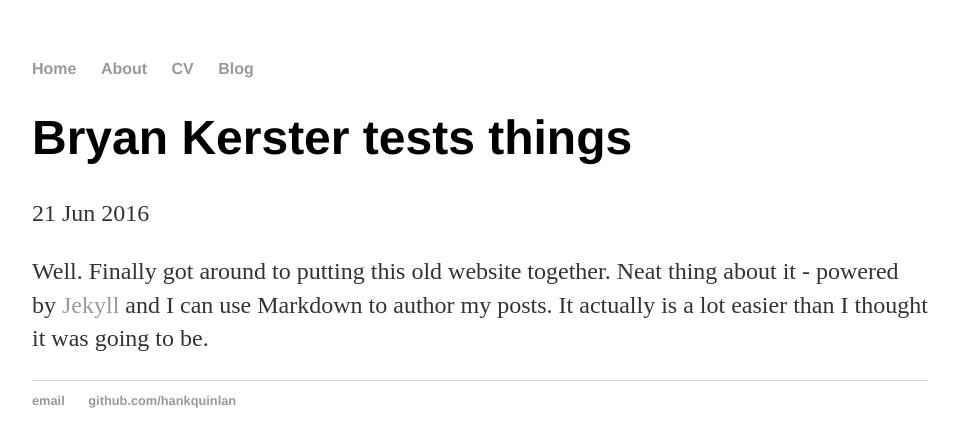
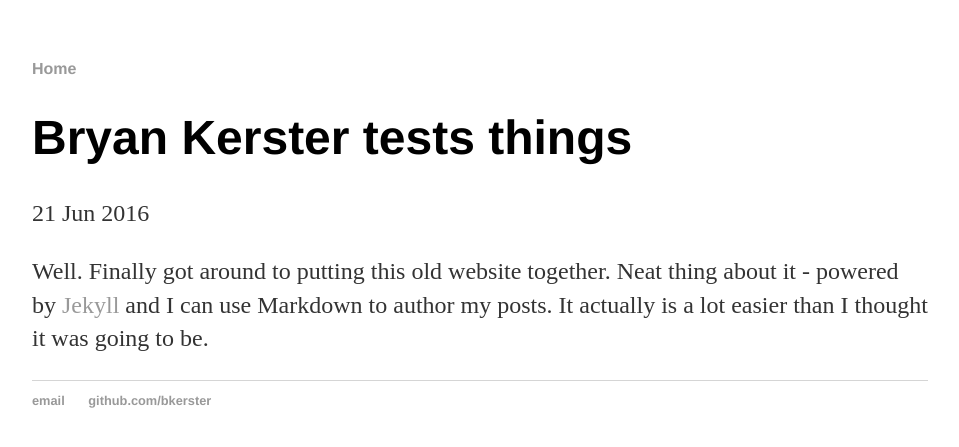
Before and after one commit to bkerster/bkerster.github.io, a Jekyll site: the page built from _posts/2016-06-21-managing-heavy-tails.md, in a window 1280 px wide. Shown: the top 447 px of the page, without its empty margins (160-1119 px from the left). Built offline with Jekyll 4.4.1, drawn with Linux system fonts in a browser that asks for light colours.

Commit message:
Update default.html

```diff
--- a/_layouts/default.html
+++ b/_layouts/default.html
@@ -21,8 +23,8 @@
 			</div><!-- /.container -->
 			<footer>
 	    		<ul>
-	        		<li><a href="mailto:hankquinlanhub@gmail.com">email</a></li>
-	        		<li><a href="https://github.com/hankquinlan">github.com/hankquinlan</a></li>
+	        		<li><a href="mailto:bryan.kerster@gmail.com">email</a></li>
+	        		<li><a href="https://github.com/bkerster">github.com/bkerster</a></li>
 				</ul>
 			</footer>
 		</body>
```
Also changed, not shown: other parts of _layouts/default.html (+2 -0 lines).
